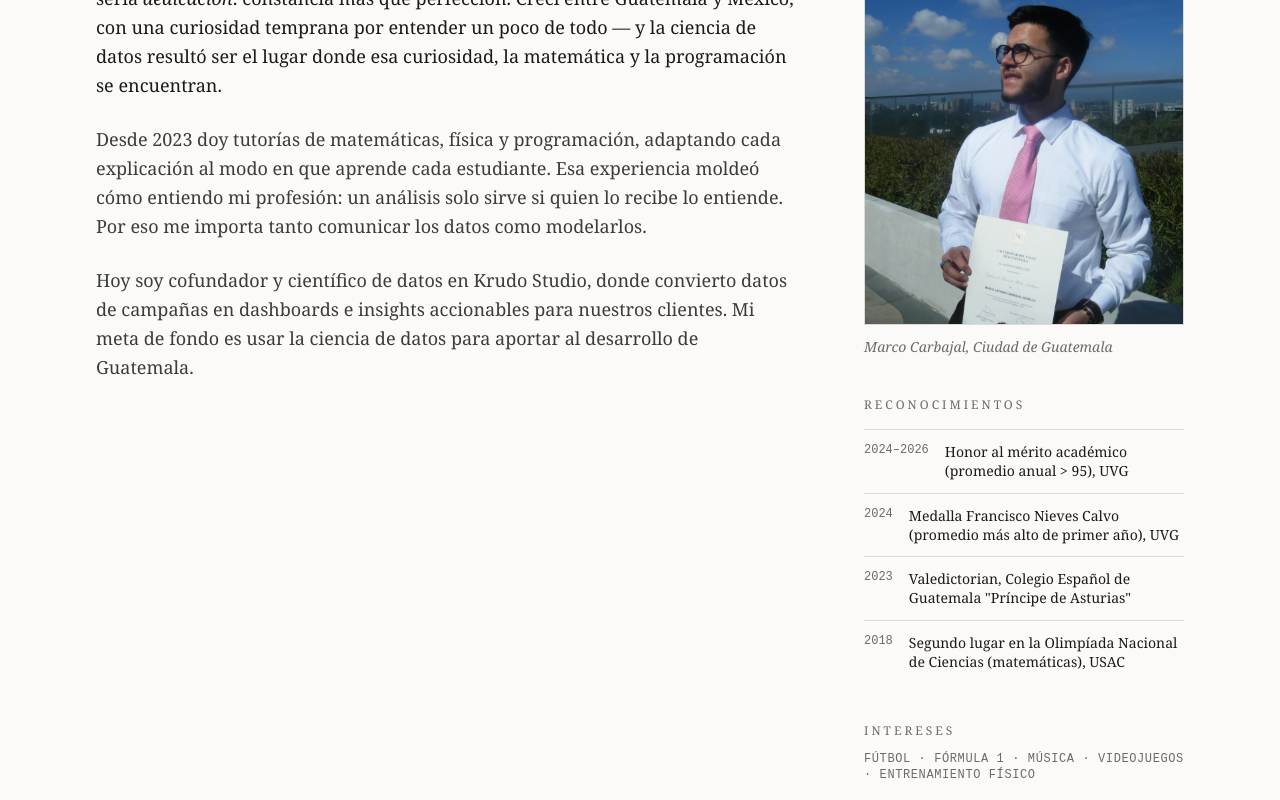
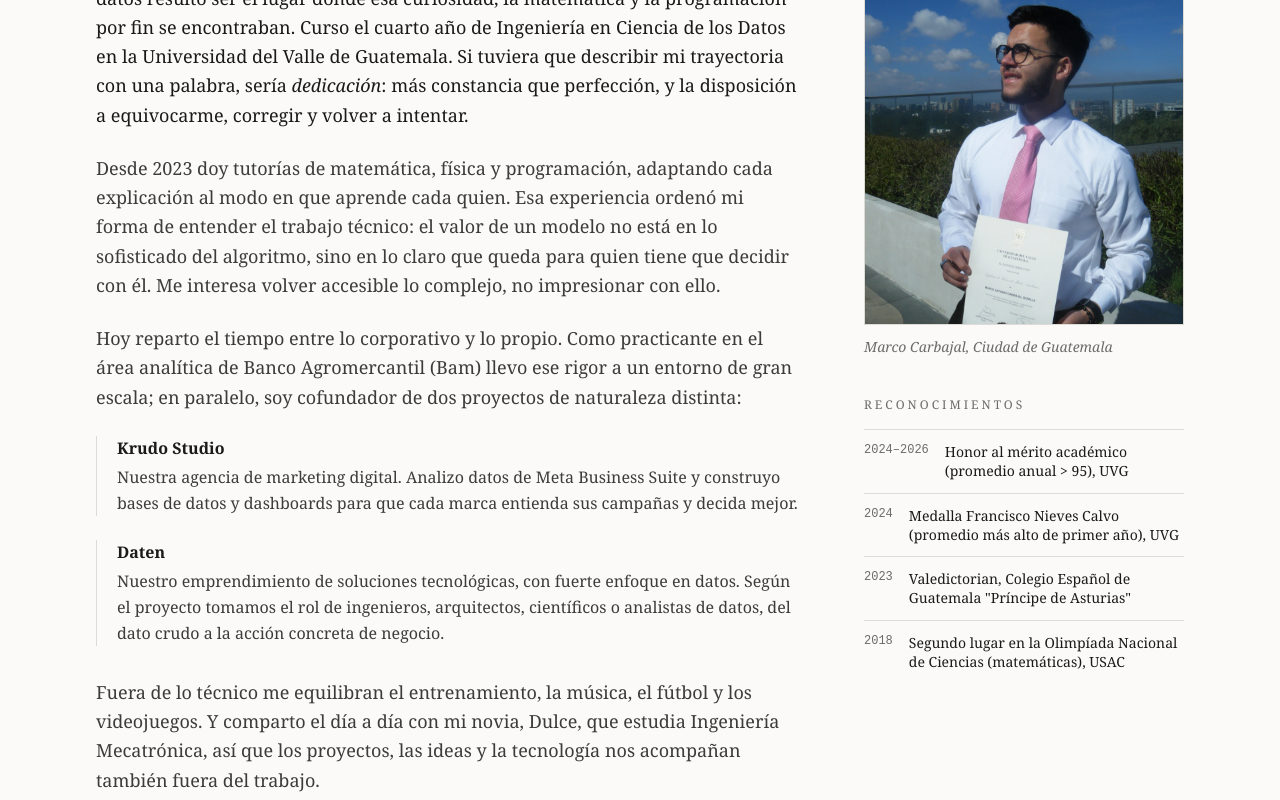
Before and after one commit to marcocarbajalb/portafolio, a React (Vite) app: page / in a window 1280 px wide. Shown: the part 7020-7820 px from the top of the page. Built offline with nearby package versions, Linux system fonts and the light colour scheme.

Commit message:
feat: reescribir Sobre mí con narrativa personal y emprendimientos

```diff
--- a/src/components/sections/SobreMi.tsx
+++ b/src/components/sections/SobreMi.tsx
@@ -9,7 +9,16 @@ const honors = [
   { year: '2018', text: 'Segundo lugar en la Olimpíada Nacional de Ciencias (matemáticas), USAC' },
 ];
 
-const interests = ['Fútbol', 'Fórmula 1', 'Música', 'Videojuegos', 'Entrenamiento físico'];
+const ventures = [
+  {
+    name: 'Krudo Studio',
+    text: 'Nuestra agencia de marketing digital. Analizo datos de Meta Business Suite y construyo bases de datos y dashboards para que cada marca entienda sus campañas y decida mejor.',
+  },
+  {
+    name: 'Daten',
+    text: 'Nuestro emprendimiento de soluciones tecnológicas, con fuerte enfoque en datos. Según el proyecto tomamos el rol de ingenieros, arquitectos, científicos o analistas de datos, del dato crudo a la acción concreta de negocio.',
+  },
+];
 
 export default function SobreMi() {
   const prefersReduced = useReducedMotion();
@@ -31,22 +40,43 @@ export default function SobreMi() {
         <div className="mt-12 grid gap-12 md:grid-cols-3 md:gap-16">
           <div className="md:col-span-2">
             <p className="font-serif text-lg leading-relaxed text-ink first-letter:float-left first-letter:mr-3 first-letter:mt-1 first-letter:text-6xl first-letter:font-semibold first-letter:leading-[0.7]">
-              Soy estudiante de Ingeniería en Ciencia de los Datos en la Universidad del Valle de
-              Guatemala. Si tuviera que resumir mi trayectoria en una palabra, sería <em>dedicación</em>:
-              constancia más que perfección. Crecí entre Guatemala y México, con una curiosidad
-              temprana por entender un poco de todo — y la ciencia de datos resultó ser el lugar donde
-              esa curiosidad, la matemática y la programación se encuentran.
+              Me llamo Marco Carbajal. Crecí en una familia bicultural, entre Guatemala y México, y
+              desde pequeño quise aprender un poco de todo. La ciencia de datos resultó ser el lugar
+              donde esa curiosidad, la matemática y la programación por fin se encontraban. Curso el
+              cuarto año de Ingeniería en Ciencia de los Datos en la Universidad del Valle de
+              Guatemala. Si tuviera que describir mi trayectoria con una palabra, sería{' '}
+              <em>dedicación</em>: más constancia que perfección, y la disposición a equivocarme,
+              corregir y volver a intentar.
             </p>
             <p className="mt-6 font-serif text-lg leading-relaxed text-ink/85">
-              Desde 2023 doy tutorías de matemáticas, física y programación, adaptando cada explicación
-              al modo en que aprende cada estudiante. Esa experiencia moldeó cómo entiendo mi profesión:
-              un análisis solo sirve si quien lo recibe lo entiende. Por eso me importa tanto comunicar
-              los datos como modelarlos.
+              Desde 2023 doy tutorías de matemática, física y programación, adaptando cada
+              explicación al modo en que aprende cada quien. Esa experiencia ordenó mi forma de
+              entender el trabajo técnico: el valor de un modelo no está en lo sofisticado del
+              algoritmo, sino en lo claro que queda para quien tiene que decidir con él. Me interesa
+              volver accesible lo complejo, no impresionar con ello.
             </p>
             <p className="mt-6 font-serif text-lg leading-relaxed text-ink/85">
-              Hoy soy cofundador y científico de datos en Krudo Studio, donde convierto datos de
-              campañas en dashboards e insights accionables para nuestros clientes. Mi meta de fondo es
-              usar la ciencia de datos para aportar al desarrollo de Guatemala.
+              Hoy reparto el tiempo entre lo corporativo y lo propio. Como practicante en el área
+              analítica de Banco Agromercantil (Bam) llevo ese rigor a un entorno de gran escala; en
+              paralelo, soy cofundador de dos proyectos de naturaleza distinta:
+            </p>
+
+            <dl className="mt-6 space-y-6">
+              {ventures.map((v) => (
+                <div key={v.name} className="border-l border-rule pl-5">
+                  <dt className="font-serif text-base font-semibold text-ink">{v.name}</dt>
+                  <dd className="m-0 mt-1 font-serif text-base leading-relaxed text-ink/85">
+                    {v.text}
+                  </dd>
+                </div>
+              ))}
+            </dl>
+
+            <p className="mt-8 font-serif text-lg leading-relaxed text-ink/85">
+              Fuera de lo técnico me equilibran el entrenamiento, la música, el fútbol y los
+              videojuegos. Y comparto el día a día con mi novia, Dulce, que estudia Ingeniería
+              Mecatrónica, así que los proyectos, las ideas y la tecnología nos acompañan también
+              fuera del trabajo.
             </p>
           </div>
 
@@ -77,13 +107,6 @@ export default function SobreMi() {
                 ))}
               </ul>
             </div>
-
-            <div>
-              <h3 className="font-serif text-xs uppercase tracking-[0.25em] text-muted">Intereses</h3>
-              <p className="mt-3 font-mono text-xs uppercase tracking-wider text-muted">
-                {interests.join('  ·  ')}
-              </p>
-            </div>
           </aside>
         </div>
       </motion.div>
```
